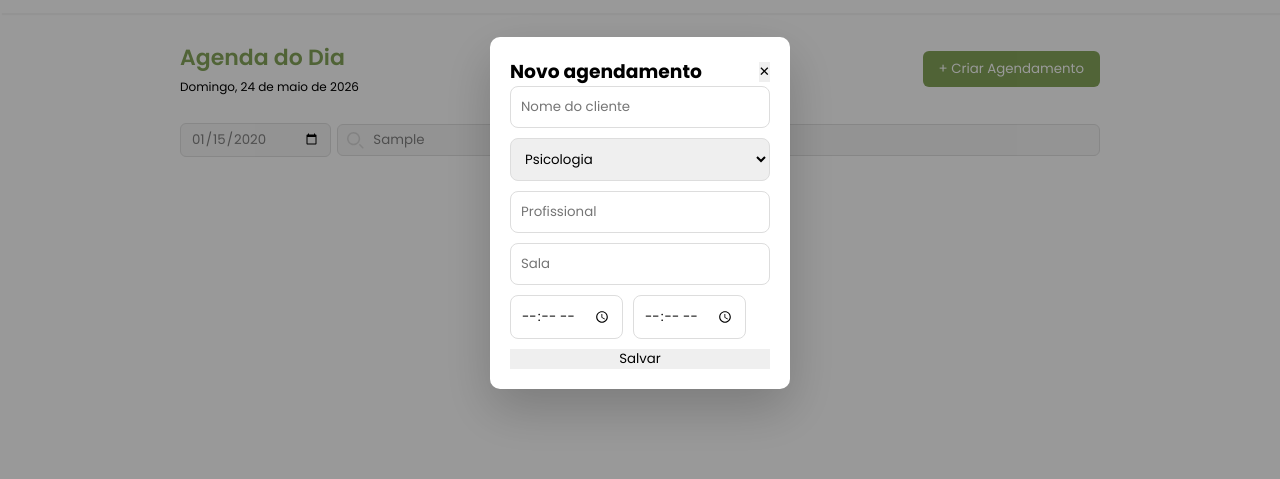
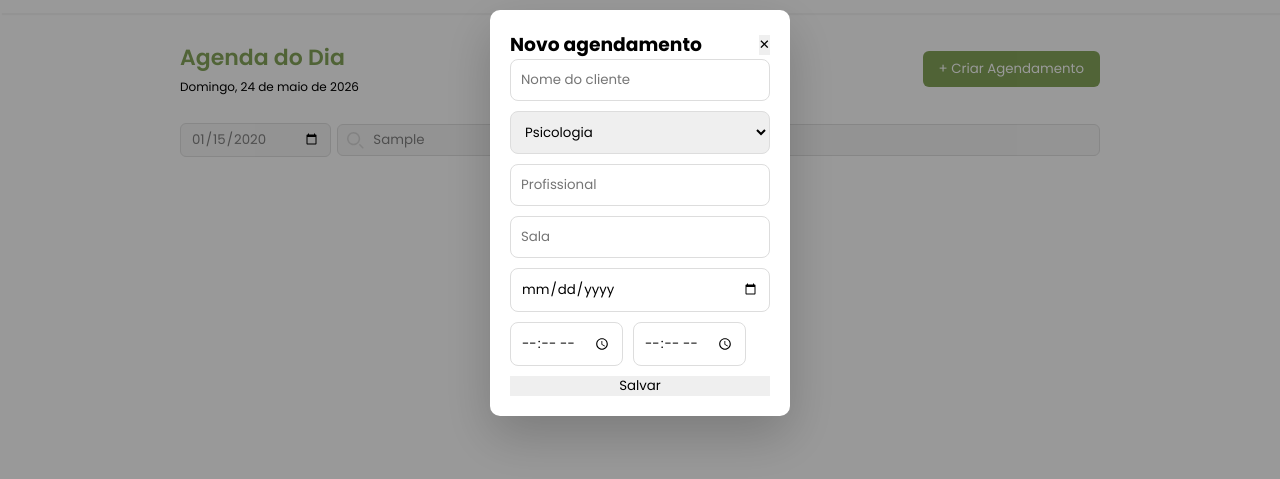
Before and after one commit to Univesp-Projeto-Integrador-TI/web-agendamento, a plain HTML site: page index.html in a window 1280 px wide. Both pictures are taken after typing "2020-01-15", "Sample" into the empty fields and a click on the button "+ Criar Agendamento". Shown: the part 187-666 px from the top of the page. Drawn offline with Linux system fonts and the light colour scheme.

Commit message:
feat: criando estrutura de data/modal no formulario

```diff
--- a/index.html
+++ b/index.html
@@ -63,6 +63,8 @@
                 <input type="text" id="profissional" placeholder="Profissional">
                 <input type="text" id="sala" placeholder="Sala">
 
+                <input type="date" id="data">
+
                 <div class="row">
                     <input type="time" id="inicio">
                     <input type="time" id="fim">
```
